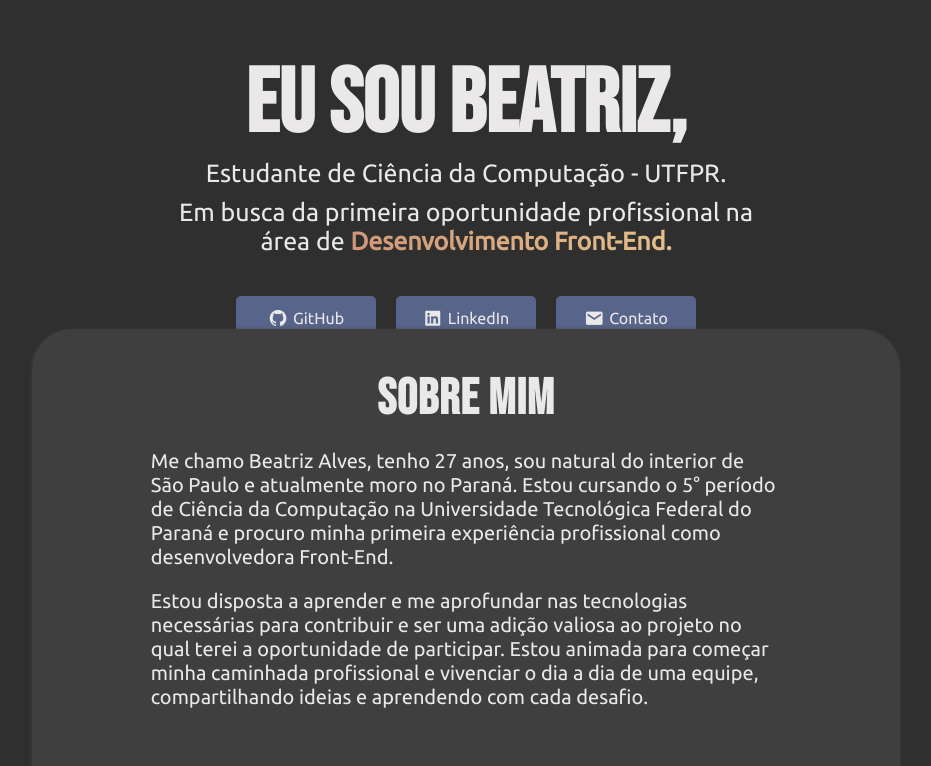
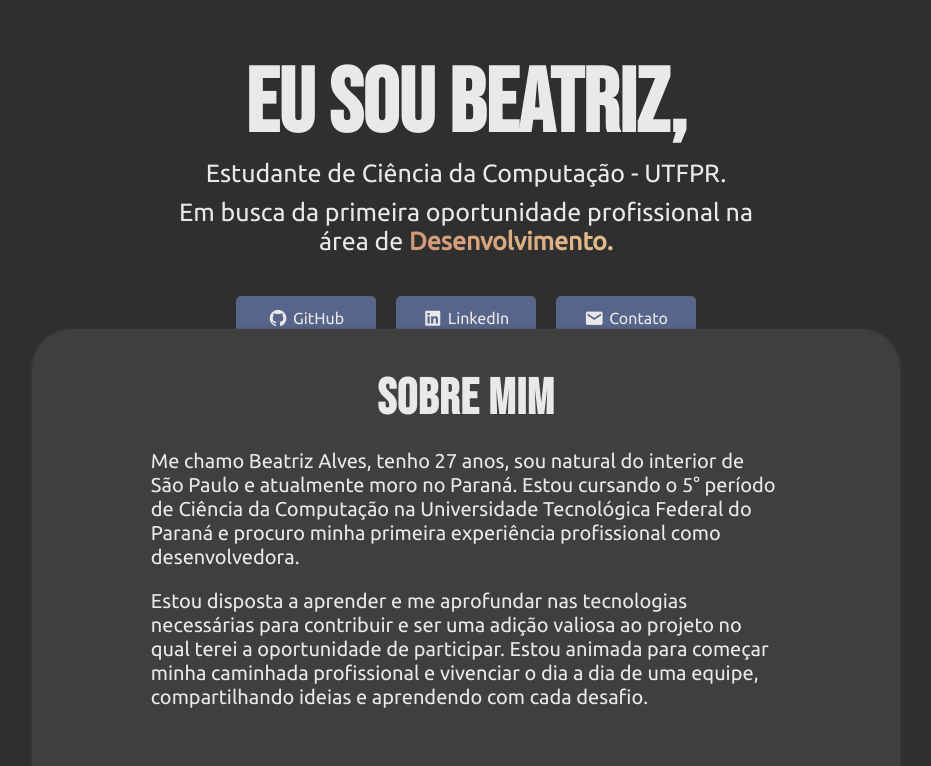
Before and after one commit to beatriz-alves-silva/portfolio, a plain HTML site: page index.html in a window 1280 px wide. Shown: the part 600-1366 px from the top of the page, without its empty margins (174-1105 px from the left). Drawn offline with nearby package versions, Linux system fonts and the light colour scheme.

Commit message:
alteração texto

```diff
--- a/index.html
+++ b/index.html
@@ -9,7 +9,7 @@
     <link href='https://unpkg.com/boxicons@2.1.4/css/boxicons.min.css' rel='stylesheet'>
     <link rel="stylesheet" type='text/css' href="https://cdn.jsdelivr.net/gh/devicons/devicon@latest/devicon.min.css" />
 
-    <link rel="icon" type="image/x-icon" href="/assets/images/logo2.ico">
+    <link rel="icon" type="image/x-icon" href="/assets/images/favicon.ico">
     <link rel="stylesheet" href="style.css">
     <title>Portfolio Beatriz</title>
 </head>
@@ -37,7 +37,7 @@
         <div class="texto-hero">
             <h1>Eu sou Beatriz,</h1>
             <p>Estudante de Ciência da Computação - UTFPR.</p>
-            <p>Em busca da primeira oportunidade profissional na área de <span>Desenvolvimento Front-End.</span></p>
+            <p>Em busca da primeira oportunidade profissional na área de <span>Desenvolvimento.</span></p>
             <div class="botoes">
                 <a href="https://github.com/beatriz-alves-silva" target="_blank" >
                     <i class='bx bxl-github'></i>
@@ -59,7 +59,7 @@
         <div class="conteudo-sobre">
             <h2>Sobre mim</h2>
             <p>Me chamo Beatriz Alves, tenho 27 anos, sou natural do interior de São Paulo e atualmente moro no Paraná.
-            Estou cursando o 5° período de Ciência da Computação na Universidade Tecnológica Federal do Paraná e procuro minha primeira experiência profissional como desenvolvedora Front-End.</p>
+            Estou cursando o 5° período de Ciência da Computação na Universidade Tecnológica Federal do Paraná e procuro minha primeira experiência profissional como desenvolvedora.</p>
             <p>Estou disposta a aprender e me aprofundar nas tecnologias necessárias para contribuir e ser uma adição valiosa ao projeto no qual terei a oportunidade de participar. Estou animada para começar minha caminhada profissional e vivenciar o dia a dia de uma equipe, compartilhando ideias e aprendendo com cada desafio.</p>
 
             <h3>Tecnologias e Ferramentas</h3>
```
Also changed, not shown: assets/images/favicon.ico (added).
